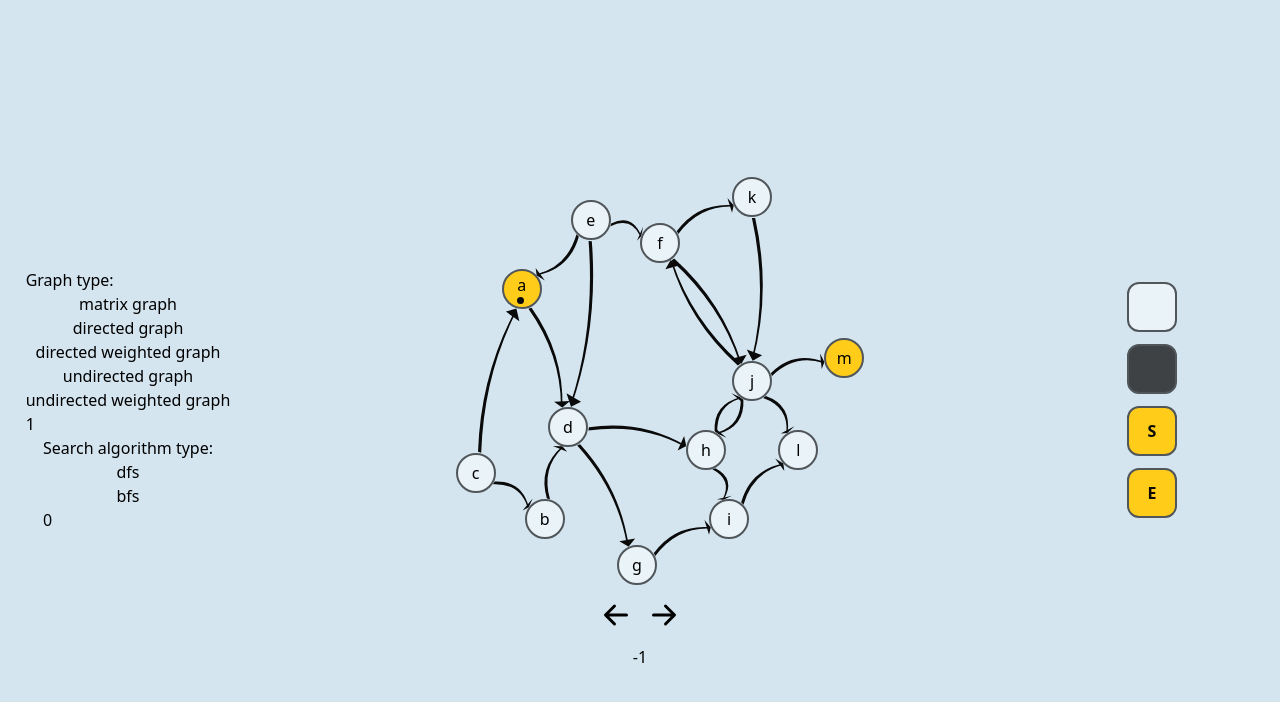
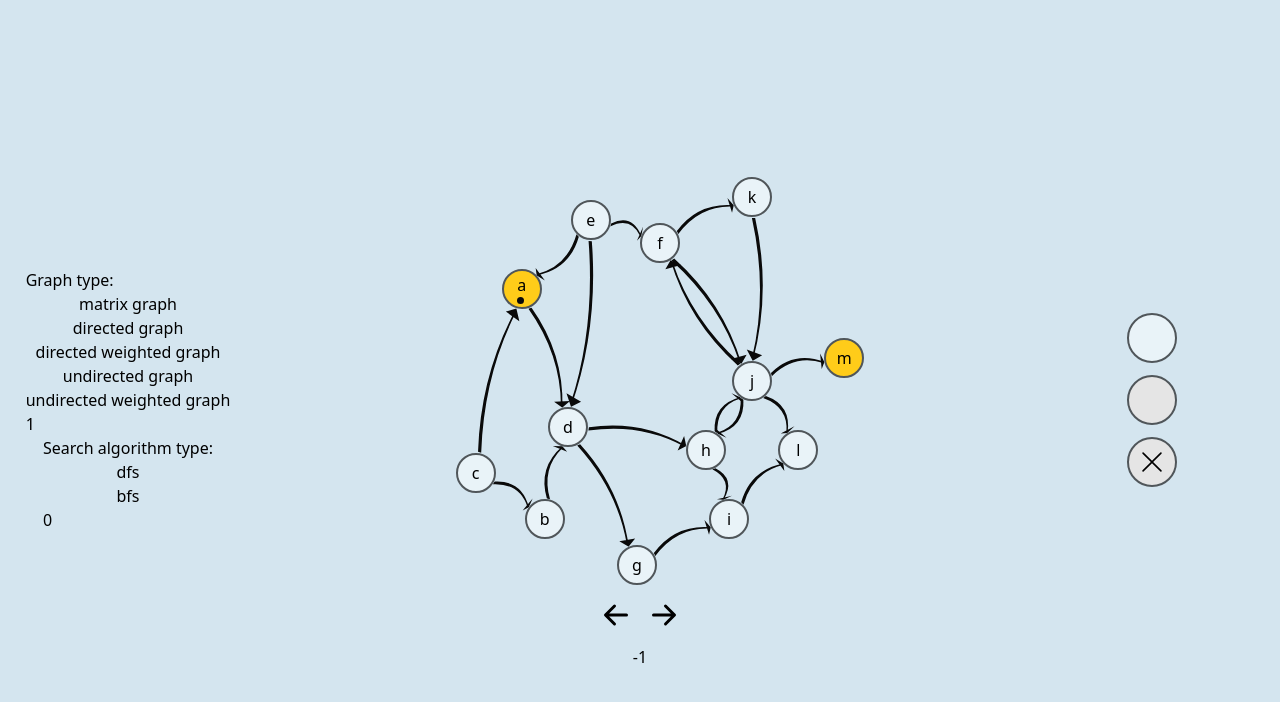
Before and after one commit to KLTPL/graph-algorithms-visualisation, a React (Vite) app: page / in a window 1280 px wide. Both pictures are taken after a click on the button "directed graph". Shown: the top 702 px of the page. Built offline with nearby package versions, Linux system fonts and the light colour scheme.

Commit message:
Added  tool selection boxes for E graph

```diff
--- /dev/null
+++ b/src/components/visualisation-tools/SelectToolsE.tsx
@@ -0,0 +1,61 @@
+import { useVisualisationPointerTools } from "../../context/Context";
+import { VisualisationPointerToolsE as Tools } from "./VisualisationTools";
+
+const svgRemove = (
+  <svg
+    xmlns="http://www.w3.org/2000/svg"
+    width="26"
+    height="26"
+    fill="black"
+    className="bi bi-x-lg"
+    viewBox="0 0 16 16"
+  >
+    <path d="M2.146 2.854a.5.5 0 1 1 .708-.708L8 7.293l5.146-5.147a.5.5 0 0 1 .708.708L8.707 8l5.147 5.146a.5.5 0 0 1-.708.708L8 8.707l-5.146 5.147a.5.5 0 0 1-.708-.708L7.293 8 2.146 2.854Z" />
+  </svg>
+);
+
+export default function SelectToolsE() {
+  return (
+    <div className="flex flex-col gap-3">
+      <ToolBox
+        className="bg-nodeEmpty"
+        title="new node"
+        newPointerTool={Tools.NewNode}
+      />
+      <ToolBox
+        className="bg-white"
+        title="new edge"
+        newPointerTool={Tools.NewEdge}
+      />
+      <ToolBox
+        className="bg-white"
+        title="remove node"
+        newPointerTool={Tools.Remove}
+        content={svgRemove}
+      />
+    </div>
+  );
+}
+
+interface ToolBoxProps {
+  className: string;
+  title: string;
+  newPointerTool: Tools;
+  content?: string | JSX.Element;
+}
+
+function ToolBox({ className, title, newPointerTool, content }: ToolBoxProps) {
+  const { updatePointerTool } = useVisualisationPointerTools();
+  return (
+    <button
+      className={[
+        "w-[50px] aspect-square border-solid border-2 border-nodeBorder text-black rounded-full grid place-content-center font-semibold",
+        className,
+      ].join(" ")}
+      title={title}
+      onClick={() => updatePointerTool(newPointerTool)}
+    >
+      {content}
+    </button>
+  );
+}
--- a/src/components/visualisation-tools/VisualisationTools.tsx
+++ b/src/components/visualisation-tools/VisualisationTools.tsx
@@ -1,3 +1,7 @@
+import { useVisualisationData } from "../../context/Context";
+import { UserGraphTypes } from "../../visualisationData/typesGraphData";
+import { AnyVisualisationData } from "../../visualisationData/typesVisualisationData";
+import SelectToolsE from "./SelectToolsE";
 import SelectToolsM from "./SelectToolsM";
 
 export enum VisualisationPointerToolsM {
@@ -20,9 +24,17 @@ export type AnyVisualisationPointerTool =
   | VisualisationPointerToolsE;
 
 export default function GraphTools() {
+  const { visualisationData } = useVisualisationData();
   return (
     <div className="flex flex-col">
-      <SelectToolsM />
+      {getProperSelectElement(visualisationData)}
     </div>
   );
 }
+
+function getProperSelectElement({ graphType }: AnyVisualisationData) {
+  if (graphType === UserGraphTypes.M) {
+    return <SelectToolsM />;
+  }
+  return <SelectToolsE />;
+}
--- a/tailwind.config.js
+++ b/tailwind.config.js
@@ -13,6 +13,7 @@ export default {
       nodeBacktrack: "#ff6200",
       black: "#0a0a0a",
       white: "#e5e5e5",
+      removeNode: "#ff0015",
     },
     extend: {},
   },
```
Also changed, not shown: src/components/visualisation-tools/SelectToolsM.tsx (line endings or trailing spaces).
